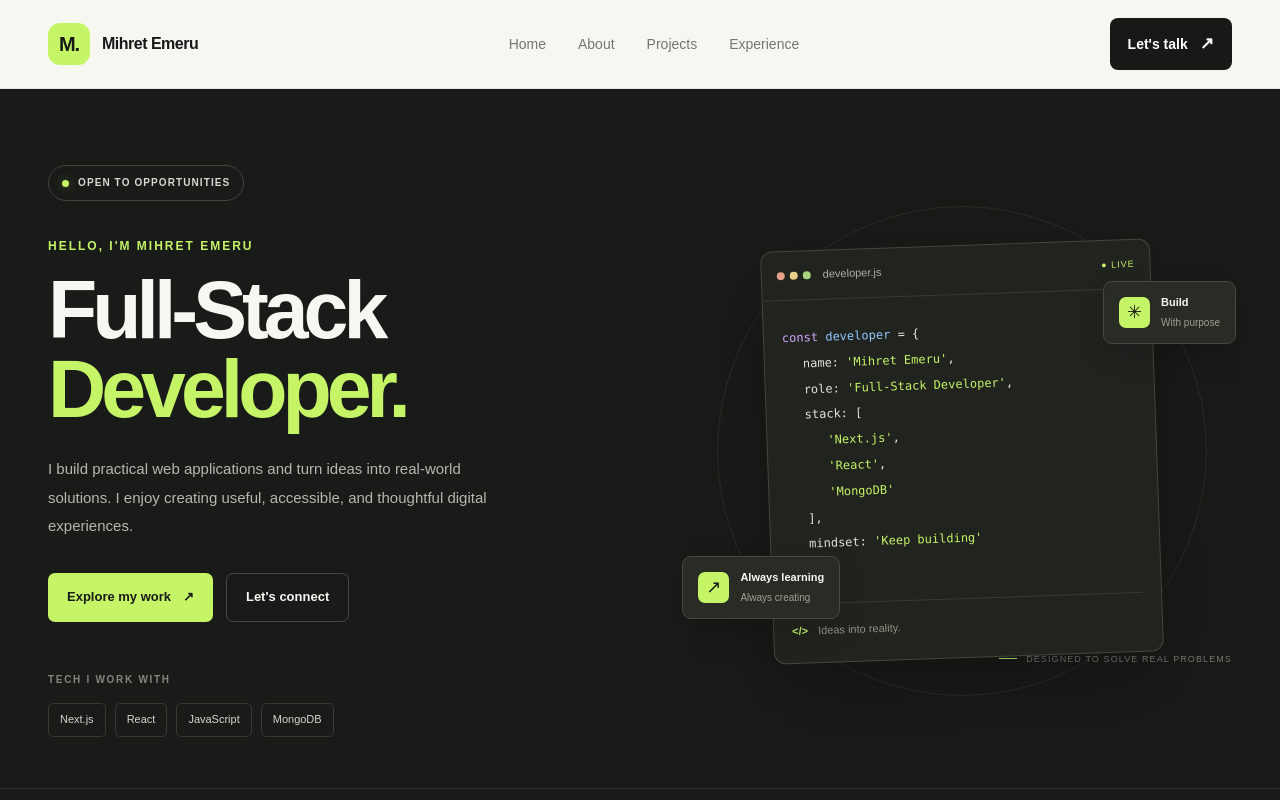
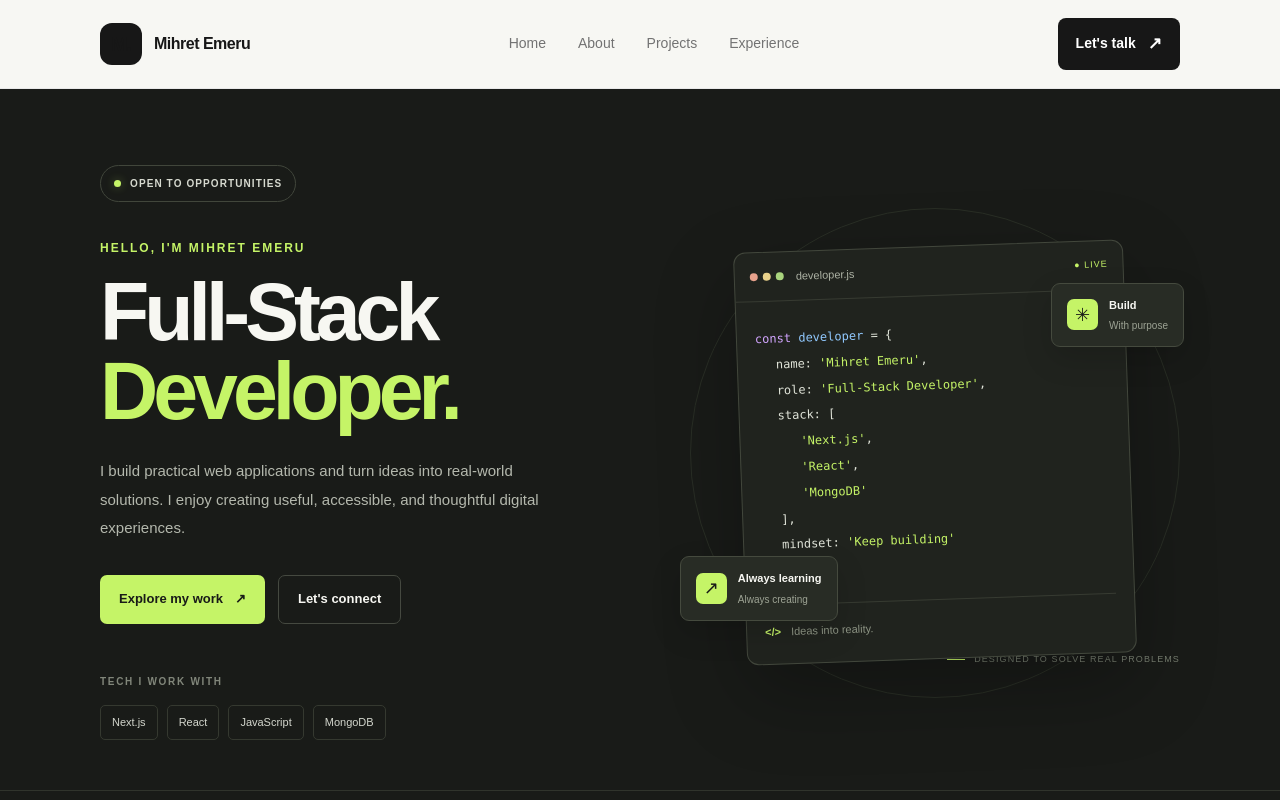
Before and after one commit to mihret-emeru/Personal-Website, a Next.js app: page / in a window 1280 px wide. Shown: the top 800 px of the page. Built offline with nearby package versions, Linux system fonts and the light colour scheme.

Commit message:
Refactor global styles in globals.css
Updated CSS variables for background, foreground, surface, muted, accent, and border colors. Adjusted container width and modified font size and line height for better readability.

```diff
--- a/src/app/globals.css
+++ b/src/app/globals.css
@@ -1,14 +1,14 @@
 :root {
-  --background: #f7f7f2;
-  --foreground: #171916;
-  --surface: #ffffff;
-  --muted: #74776f;
-  --accent: #c5f467;
-  --border: #e4e5de;
+  --background: #ffffff;
+  --foreground: #171717;
+  --surface: #f7f7f7;
+  --muted: #737373;
+  --accent: #171717;
+  --border: #e8e8e8;
 
   --font-body: Arial, Helvetica, sans-serif;
 
-  --container-width: 1200px;
+  --container-width: 1080px;
   --page-padding: 48px;
 }
 
@@ -27,9 +27,10 @@
   background: var(--background);
   color: var(--foreground);
   font-family: var(--font-body);
-  font-size: 16px;
-  line-height: 1.6;
+  font-size: 15px;
+  line-height: 1.7;
   -webkit-font-smoothing: antialiased;
+  text-rendering: optimizeLegibility;
 }
 
 a {
@@ -39,7 +40,8 @@
 
 button,
 input,
-textarea {
+textarea,
+select {
   font: inherit;
 }
 
@@ -53,8 +55,8 @@
 }
 
 ::selection {
-  background: var(--accent);
-  color: var(--foreground);
+  background: #171717;
+  color: #ffffff;
 }
 
 .container {
```
